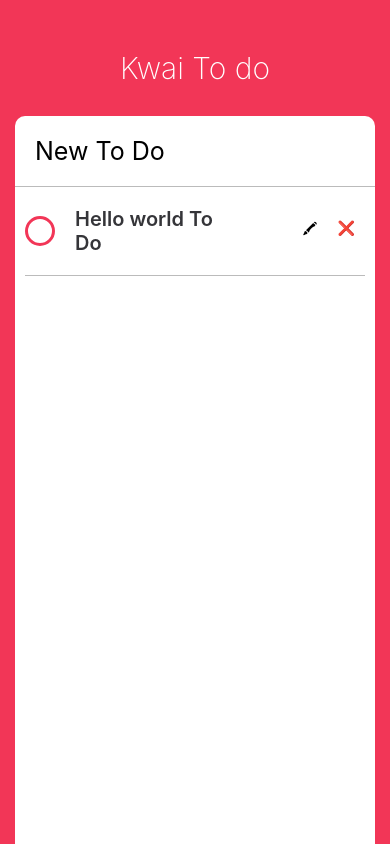
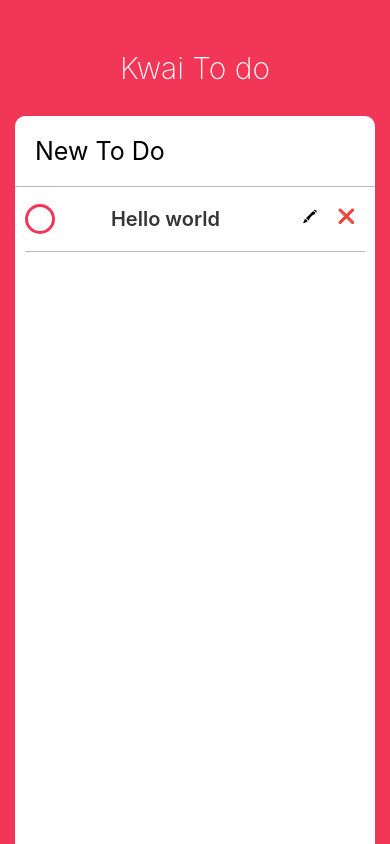
Before and after one commit to kimbeomgyu/todo-app, a React Native app: screen / in a window 390 px wide. Built offline with nearby package versions, Linux system fonts and the light colour scheme.

Commit message:
Styling the To Do Component part Two

```diff
--- a/App.tsx
+++ b/App.tsx
@@ -29,7 +29,7 @@ export default function App() {
           autoCorrect={false}
         />
         <ScrollView contentContainerStyle={styles.todos}>
-          <Todo />
+          <Todo text={"Hello world"} />
         </ScrollView>
       </View>
     </View>
--- a/Todo.tsx
+++ b/Todo.tsx
@@ -5,14 +5,15 @@ import {
   TouchableOpacity,
   StyleSheet,
   Dimensions,
+  TextInput,
 } from "react-native";
 
 const { width } = Dimensions.get("window");
 
-export default function Todo() {
+export default function Todo({ text }: { text: string }) {
   const [isEditing, setIsEditing] = useState(false);
   const [isCompleted, setIsCompleted] = useState(false);
-
+  const [toDoValue, setToDoValue] = useState(text);
   const toggleCompleted = useCallback(
     () => setIsCompleted((isCompleted) => !isCompleted),
     []
@@ -30,14 +31,29 @@ export default function Todo() {
             ]}
           />
         </TouchableOpacity>
+        {isEditing ? (
+          <TextInput
+            style={[
+              styles.input,
+              styles.text,
+              isCompleted ? styles.completedText : styles.uncompletedText,
+            ]}
+            value={toDoValue}
+            multiline={true}
+            onChangeText={setToDoValue}
+            returnKeyType={"done"}
+            autoCorrect={false}
+          />
+        ) : (
           <Text
             style={[
               styles.text,
               isCompleted ? styles.completedText : styles.uncompletedText,
             ]}
           >
-          Hello world To Do
+            {text}
           </Text>
+        )}
       </View>
       {isEditing ? (
         <View style={styles.actions}>
@@ -115,4 +131,8 @@ const styles = StyleSheet.create({
     marginHorizontal: 10,
   },
   actionText: {},
+  input: {
+    marginVertical: 20,
+    width: width / 2,
+  },
 });
```
Lines whose indentation alone changed are shown as unchanged.
